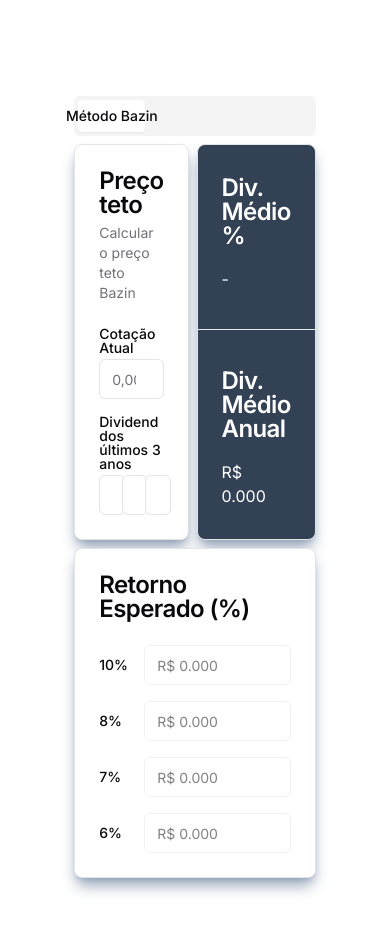
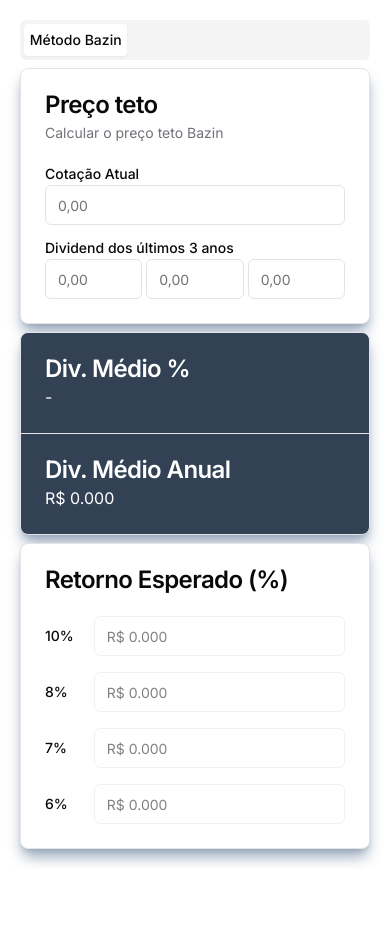
Before and after one commit to AlexandreAkao/preco-teto, a Next.js app: page / in a window 390 px wide. Shown: the top 932 px of the page. After the commit the page ends 869 px from the top, so only its background shows below. Built offline with nearby package versions, Linux system fonts and the light colour scheme.

Commit message:
style: add responsive

```diff
--- a/src/app/page.tsx
+++ b/src/app/page.tsx
@@ -3,7 +3,7 @@ import { Tabs, TabsContent, TabsList, TabsTrigger } from "@/components/ui/tabs";
 
 export default function Home() {
   return (
-    <main className="flex min-h-screen flex-col items-center justify-between p-24">
+    <main className="flex min-h-screen flex-col items-center justify-between sm:p-24 p-5">
       <Tabs defaultValue="method-bazin">
         <TabsList className="grid w-full grid-cols-3 gap-4">
           <TabsTrigger value="method-bazin">Método Bazin</TabsTrigger>
--- a/src/components/Bazin/Bazin.tsx
+++ b/src/components/Bazin/Bazin.tsx
@@ -48,7 +48,7 @@ export default function Bazin() {
 
   return (
     <div className="flex flex-col gap-2">
-      <div className="flex gap-2">
+      <div className="sm:flex grid gap-2">
         <Card className="shadow-slate-400 shadow-lg">
           <CardHeader>
             <CardTitle>Preço teto</CardTitle>
```
